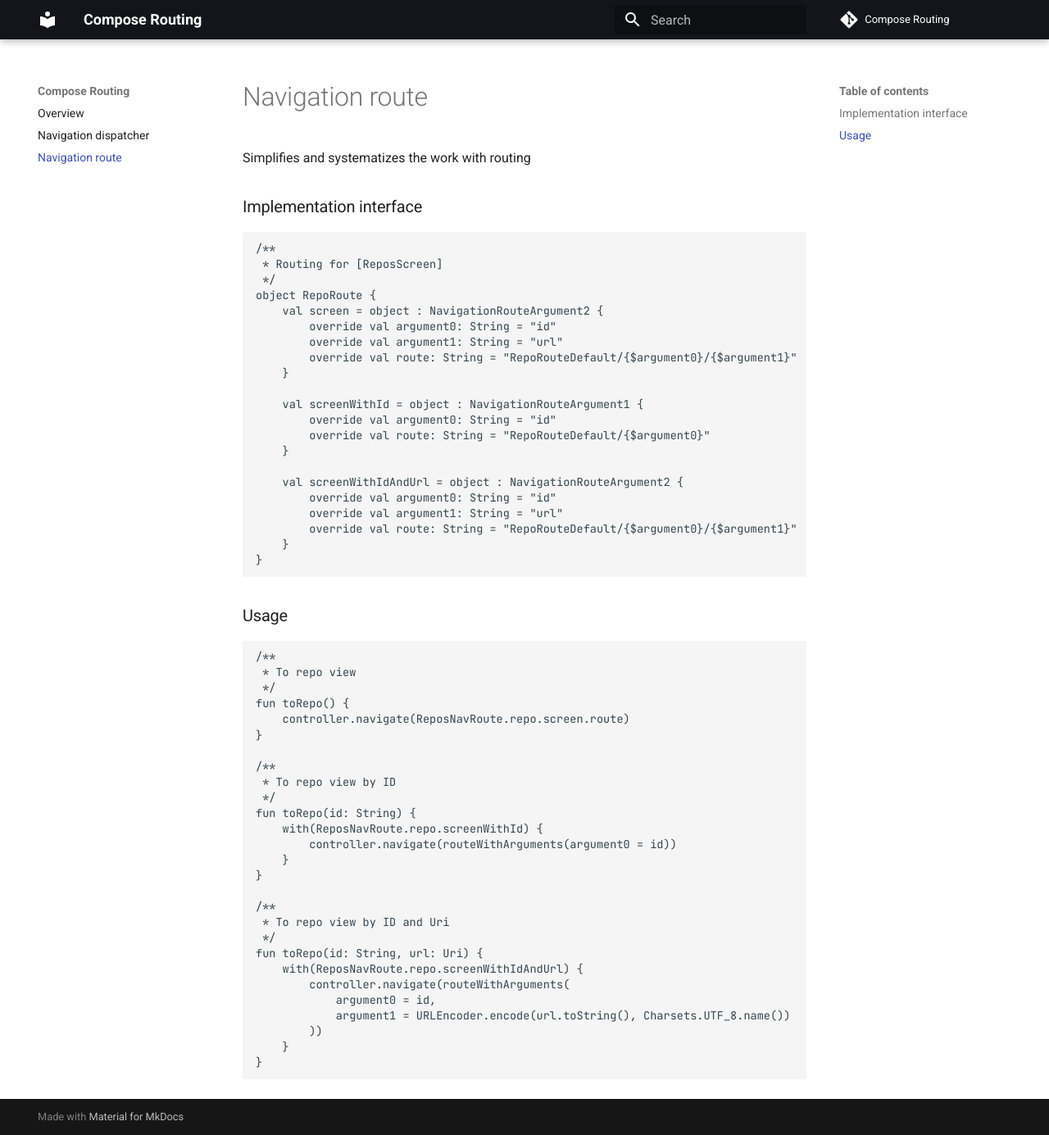
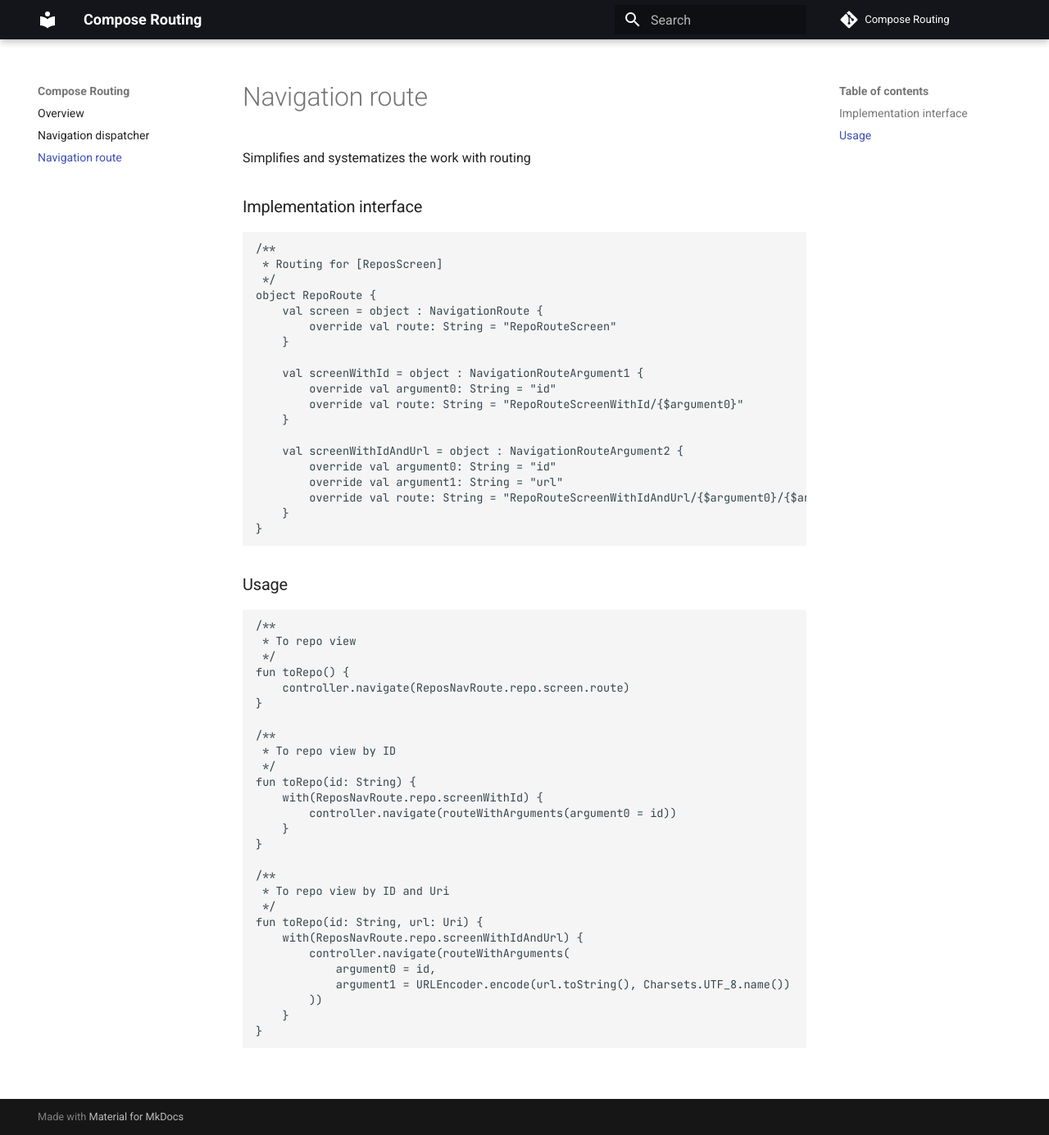
Before and after one commit to keygenqt/compose-routing, an MkDocs documentation site: the page built from docs/navigation_route.md, in a window 1280 px wide and 1385 px high. Shown: the whole window at 82% size. Built offline with MkDocs 1.6.1 and Material for MkDocs 9.7.7, drawn with Linux system fonts in a browser that asks for light colours; comment, search, counter and statistics services are not loaded.

Commit message:
update docs

````diff
--- a/docs/navigation_route.md
+++ b/docs/navigation_route.md
@@ -7,21 +7,19 @@ Simplifies and systematizes the work with routing
  * Routing for [ReposScreen]
  */
 object RepoRoute {
-    val screen = object : NavigationRouteArgument2 {
-        override val argument0: String = "id"
-        override val argument1: String = "url"
-        override val route: String = "RepoRouteDefault/{$argument0}/{$argument1}"
+    val screen = object : NavigationRoute {
+        override val route: String = "RepoRouteScreen"
     }
 
     val screenWithId = object : NavigationRouteArgument1 {
         override val argument0: String = "id"
-        override val route: String = "RepoRouteDefault/{$argument0}"
+        override val route: String = "RepoRouteScreenWithId/{$argument0}"
     }
 
     val screenWithIdAndUrl = object : NavigationRouteArgument2 {
         override val argument0: String = "id"
         override val argument1: String = "url"
-        override val route: String = "RepoRouteDefault/{$argument0}/{$argument1}"
+        override val route: String = "RepoRouteScreenWithIdAndUrl/{$argument0}/{$argument1}"
     }
 }
 ```
````
